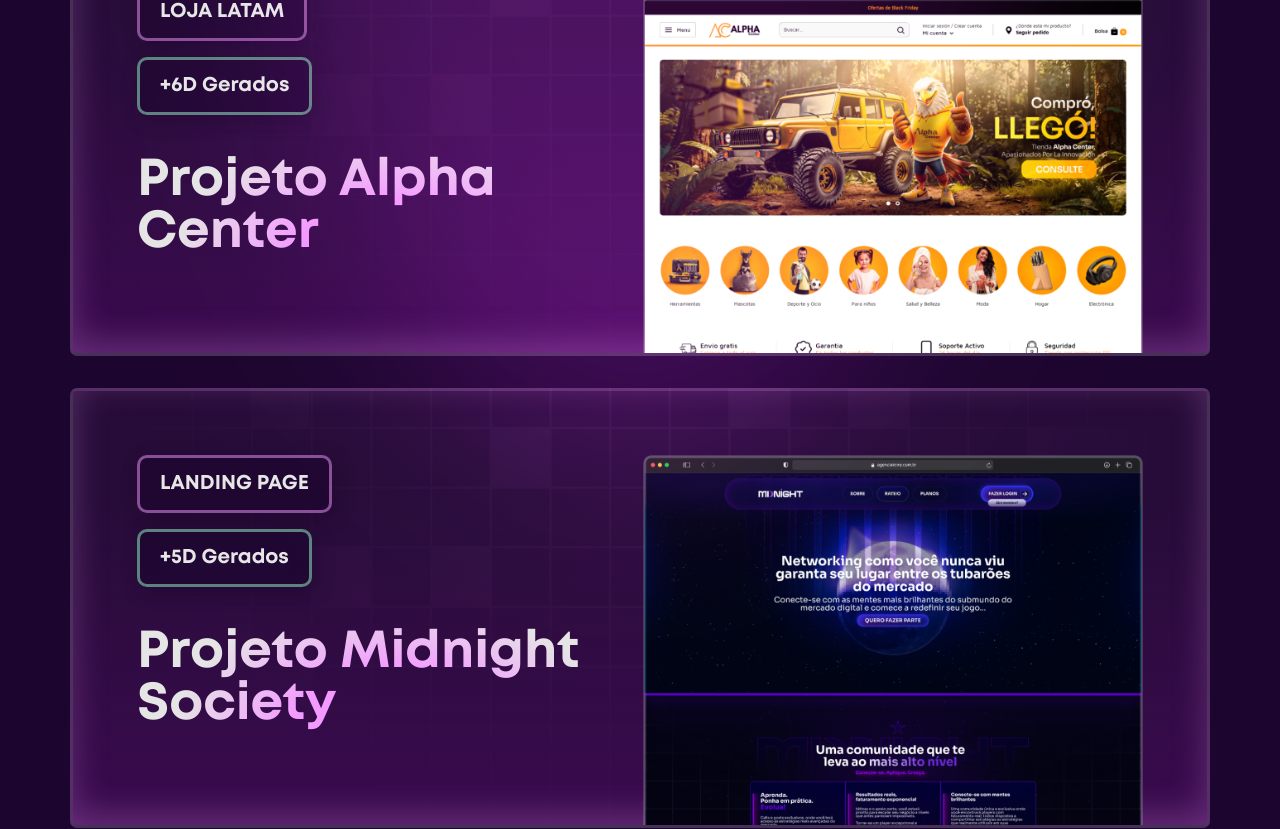
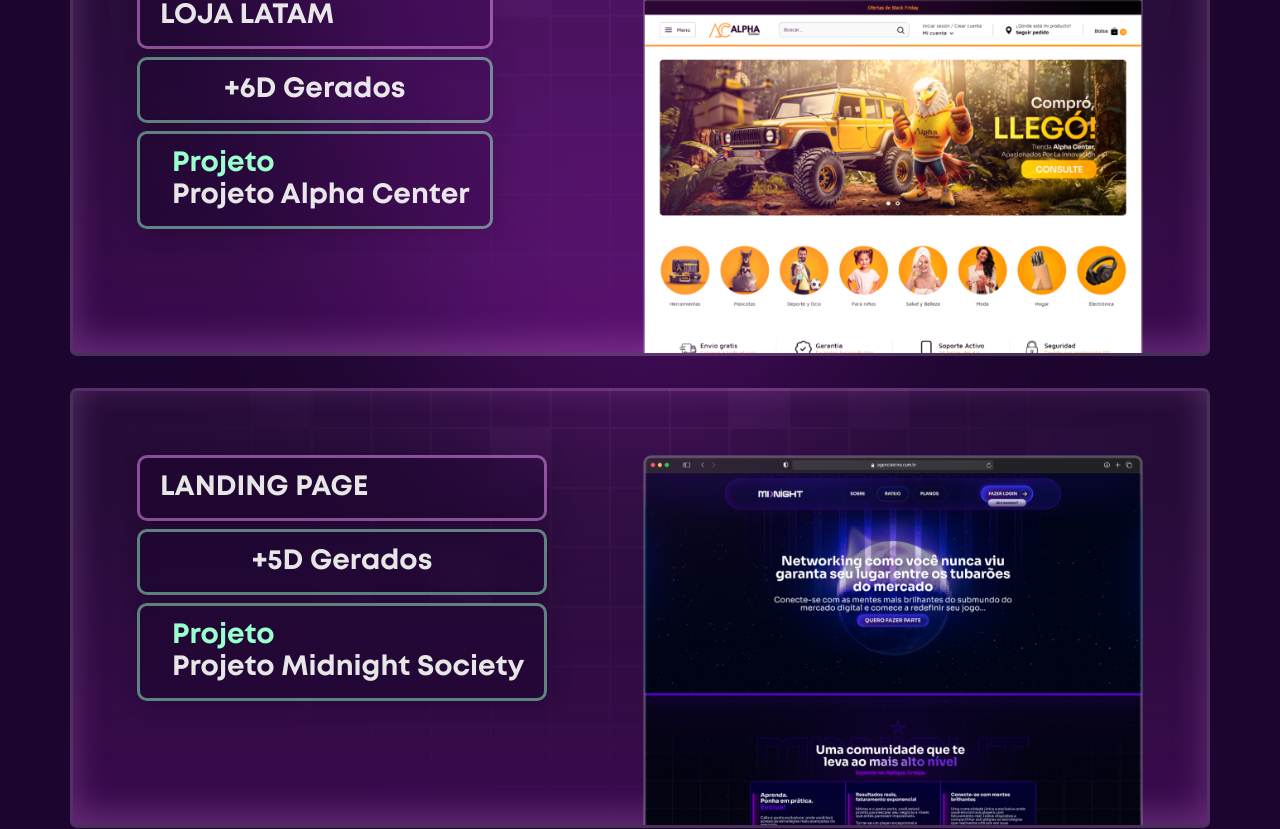
Before and after one commit to izackzz/kcire-lp, a Next.js app: page /offer-2 in a window 1280 px wide. Shown: the part 2300-3129 px from the top of the page. Built offline with nearby package versions, Linux system fonts and the light colour scheme.

Commit message:
corrigido cards de projetos

```diff
--- a/src/app/page.tsx
+++ b/src/app/page.tsx
@@ -102,25 +102,29 @@
           <ProjectCard
             pr1="SITE INSTITUCIONAL"
             pr2="+6D Gerados"
-            title="Projeto Hydra"
+            // title="Projeto Hydra"
+            title="Hydra Hub"
             image="/images/project-01.png"
           />
           <ProjectCard
             pr1="LOJA LATAM"
             pr2="+6D Gerados"
-            title="Projeto Alpha Center"
+            // title="Projeto Alpha Center"
+            title="Alpha Center"
             image="/images/project-02.png"
           />
           <ProjectCard
             pr1="LANDING PAGE"
             pr2="+5D Gerados"
-            title="Projeto Midnight Society"
+            // title="Projeto Midnight Society"
+            title="Midnight Society"
             image="/images/project-03.png"
           />
           <ProjectCard
             pr1="LOJA NACIONAL"
             pr2="+6D Gerados"
-            title="Projeto Koala"
+            // title="Projeto Koala"
+            title="Loja Koala"
             image="/images/project-04.png"
           />
         </div>
@@ -255,8 +259,9 @@
             <KcireIcon className="w-[200px]" />
 
             <p className="text-kcire-w text-20 lg:w-[400px] w-full  font-normal text-left ">
-              <b>Conheça nossos serviços</b> <br /> Cada Projeto conta uma história... Deixe que
-              façamos o mundo conhecer a história de sua empresa
+              {/* <b>Conheça nossos serviços</b> <br /> Cada Projeto conta uma história... Deixe que */}
+              <b>Conheça nossos serviços</b> <br /> Cada conta uma história... Deixe que façamos o
+              mundo conhecer a história de sua empresa
             </p>
           </div>
 
@@ -324,7 +329,8 @@
               </AccordionTrigger>
               <AccordionContent className="text-16 text-left p-4 px-6 bg-gradient-to-r from-kcire-4 to-kcire-4/5 border-[2px] border-kcire-2/50 font-normal rounded-b-[10px]">
                 Você recebe suporte contínuo, relatórios mensais e otimizações sem dor de cabeça.
-                Entre em contato para ver como mantemos seu projeto sempre atualizado.
+                {/* Entre em contato para ver como mantemos seu projeto sempre atualizado. */}
+                Entre em contato para ver como mantemos seu sempre atualizado.
               </AccordionContent>
             </AccordionItem>
             <AccordionItem value="item-5">
--- a/src/components/ProjectCard.tsx
+++ b/src/components/ProjectCard.tsx
@@ -10,17 +10,21 @@
 export function ProjectCard({ pr1, pr2, title, image }: ProjectCardProps) {
   return (
     <div className="project-card gap-2 sm:px-16 max-sm:px-6 max-sm:pt-6 sm:pt-16 justify-between max-h-[440px] max-md:h-[380px] flex flex-row overflow-hidden">
-      <div className="flex flex-col max-md:justify-end !z-10 w-fit gap-4 max-md:pb-8 pb-16 text-left">
-        <p className="shadow-detail px-5 py-4 w-fit bg-kcire-4/60 whitespace-nowrap rounded-[10px] border-[3px] text-20 font-bold border-kcire-3/50 backdrop-blur inline-flex items-center gap-2.5">
+      <div className="flex flex-col max-md:justify-end !z-10 w-fit gap-2 max-md:pb-8 pb-16 text-left">
+        <p className="shadow-detail px-5 py-4  bg-kcire-4/60 whitespace-nowrap rounded-[10px] border-[3px] text-16 md:text-28 font-bold border-kcire-3/50 backdrop-blur inline-flex items-center gap-2.5">
           {pr1}
         </p>
-        <p className="shadow-detail px-5 py-4 w-fit bg-kcire-4/60 rounded-[10px] whitespace-nowrap border-[3px] text-20 font-bold border-[#99FFCC]/50 backdrop-blur inline-flex items-center gap-2.5">
+        <p className="shadow-detail w-full px-5 py-4 bg-kcire-4/60 rounded-[10px] whitespace-nowrap border-[3px] text-16 md:text-28 font-bold border-[#99FFCC]/50 backdrop-blur flex justify-center items-center gap-2.5">
           {pr2}
         </p>
-        <h3 className="project-title max-md:text-24 max-md:pt-2 pt-6 text-52">{title}</h3>
+        {/* <h3 className="project-title max-md:text-24 max-md:pt-2 pt-6 text-52">{title}</h3> */}
+        <h3 className="shadow-detail pr-5 pl-8 py-4 bg-kcire-4/60 rounded-[10px] whitespace-nowrap border-[3px] text-16 md:text-28 font-bold border-[#99FFCC]/50 backdrop-blur flex-col flex justify-center items-left gap-1">
+          <span className="text-[#99FFCC]">Projeto </span>
+          <span>{title}</span>
+        </h3>
       </div>
       <div className="max-md:absolute md:hidden top-0 left-0 !w-full !h-full bg-gradient-to-b from-transparent to-kcire-4/5"></div>
-      <div className="max-h-[440px] hover:-translate-y-[18rem] transition-all duration-[2000ms] md:min-w-[500px] z-0 max-md:-ml-10 max-md:mt-5 max-md:-right-10 max-md:!absolute max-md:!w-[300px] max-w-[500px]">
+      <div className="max-h-[440px] hover:-translate-y-[18rem] transition-all duration-[2000ms] md:min-w-[500px] z-0 max-md:-ml-10 max-md:mt-5 max-md:right-3.5 max-md:!absolute max-md:!w-[350px] max-w-[500px]">
         <Image src={image} alt={title} width={600} height={440} style={{ objectFit: 'contain' }} />
       </div>
     </div>
```
